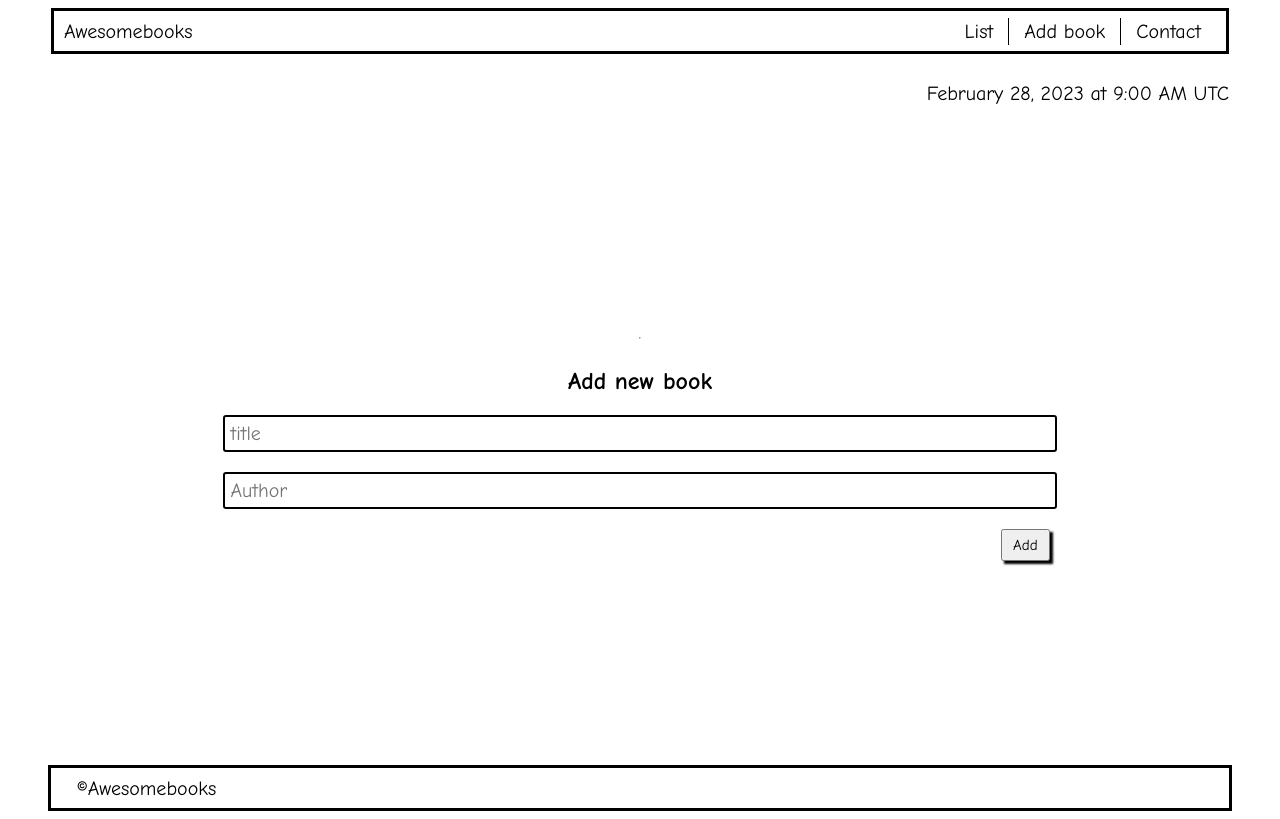
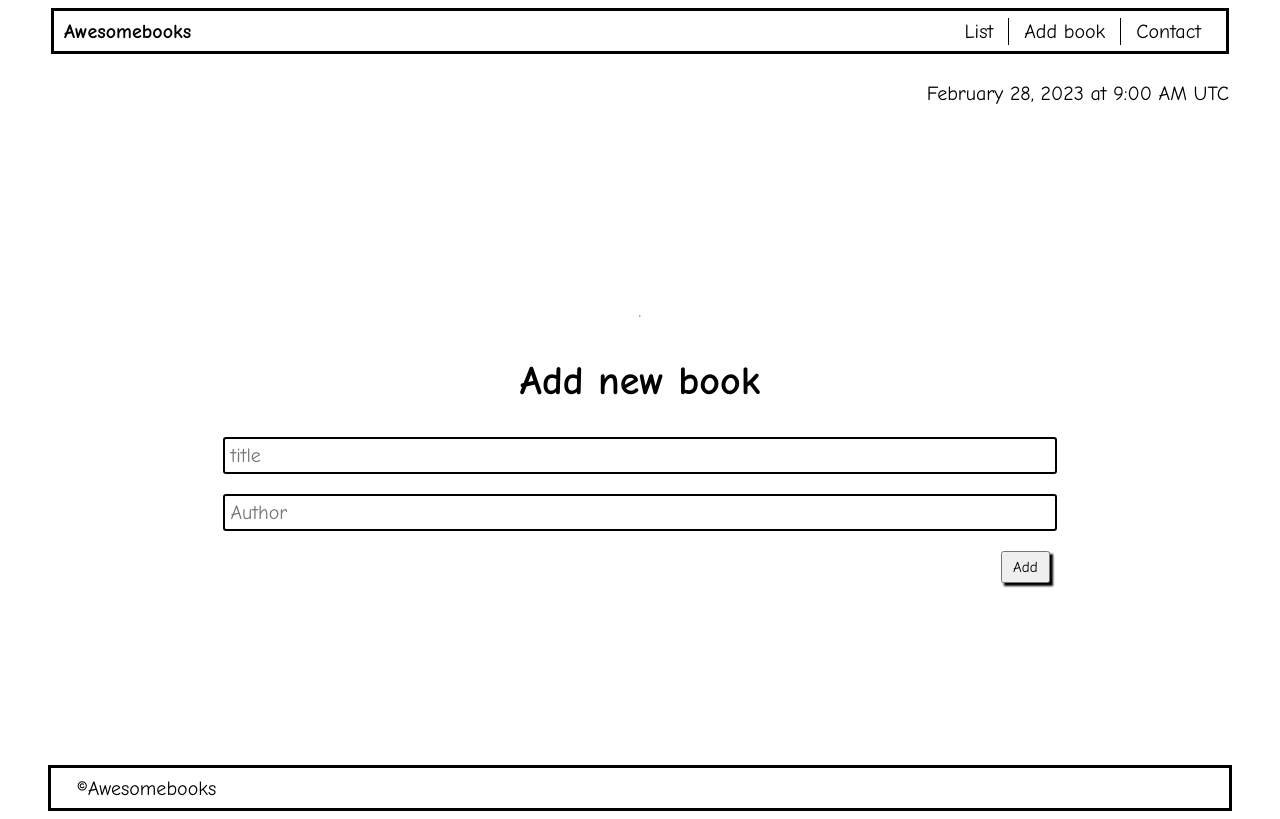
Before and after one commit to Tshobohwa/book-collection, a website: page index.html in a window 1280 px wide. Drawn offline with Linux system fonts and the light colour scheme.

Commit message:
Add classes

```diff
--- a/index.html
+++ b/index.html
@@ -13,7 +13,7 @@
 <body class="body">
     <header class="app-header">
         <nav class="nav-Bar">
-            <p>Awesomebooks</p>
+            <p class="nav-title">Awesomebooks</p>
             <ul class="nav-ul">
                 <li><a class="nav-link" href="#book-list">List</a></li>
                 <li><a class="nav-link" href="#add-book">Add book</a></li>
@@ -23,13 +23,13 @@
         <p class="date-and-time"></p>
     </header>
     <section id="book-list" class="section">
-        <h1>Awesome Books</h1>
+        <h2>Awesome Books</h2>
         <div class="books-container"></div>
     </section>
     <section id="add-book" class="section">
         <div class="inputs">
             <hr>
-            <h1>Add new book</h1>
+            <h2>Add new book</h2>
             <input type="text" placeholder="title" id="title-input">
             <input type="text" placeholder="Author" id="author-input">
             <button class="add-button" type="button">Add</button>
```
